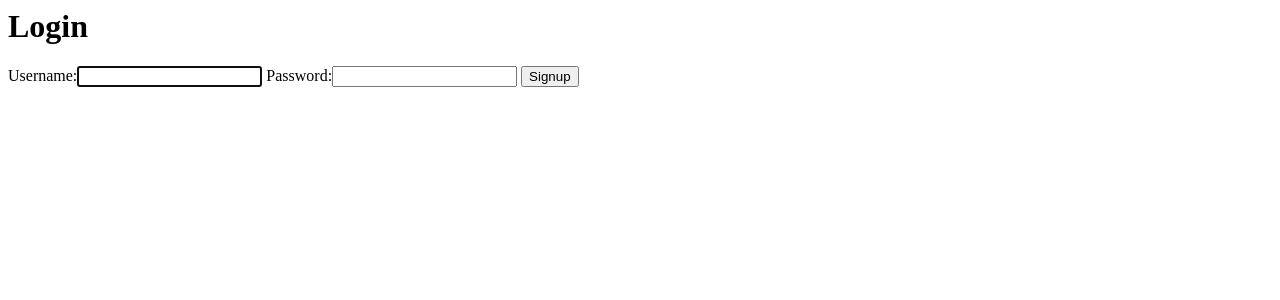
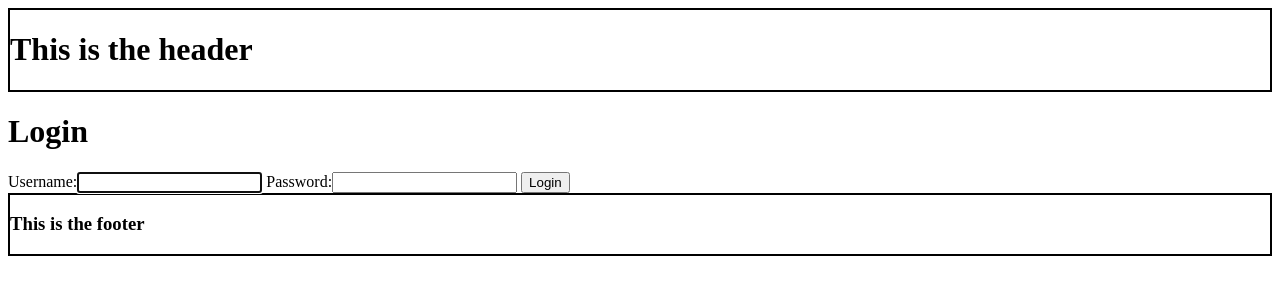
Before and after one commit to elad2235/mihraz7, a Django app: page /login/login_user/ in a window 1280 px wide. Shown: the top 300 px of the page. Run offline with Django 3.2, Linux system fonts and the light colour scheme.

Commit message:
Group update+bug fixes

```diff
--- a/mihraz7/account/templates/account/login_user.html
+++ b/mihraz7/account/templates/account/login_user.html
@@ -1,10 +1,16 @@
+{% extends 'base.html' %}
 
+
+
+{% block content %}
 <h1> Login </h1>
 
 <form class ="site-form" action="/account/login_user/" method="post">
     {% csrf_token %}
     {{ form }}
-    <input type ="submit" value="Signup">
+    <input type ="submit" value="Login">
 
 
 </form>
+
+{% endblock %}
--- a/mihraz7/account/views.py
+++ b/mihraz7/account/views.py
@@ -19,6 +19,7 @@ def registration_view(request):
 			return redirect('')
 		else:
 			context['registration_form'] = form
+
 	else: #GET request
 		form = RegistrationForm()
 		context['registration_form'] = form
@@ -36,6 +37,10 @@ def login_user(request):
 			form = AuthenticationForm()
 			context['form']=form
 			return render(request,'account/login_user.html',context)
+		else:
+			form = AuthenticationForm()
+			context['form']=form
+			return render(request,'account/login_user.html',context)
 
 	else:
 		form = AuthenticationForm()
```
